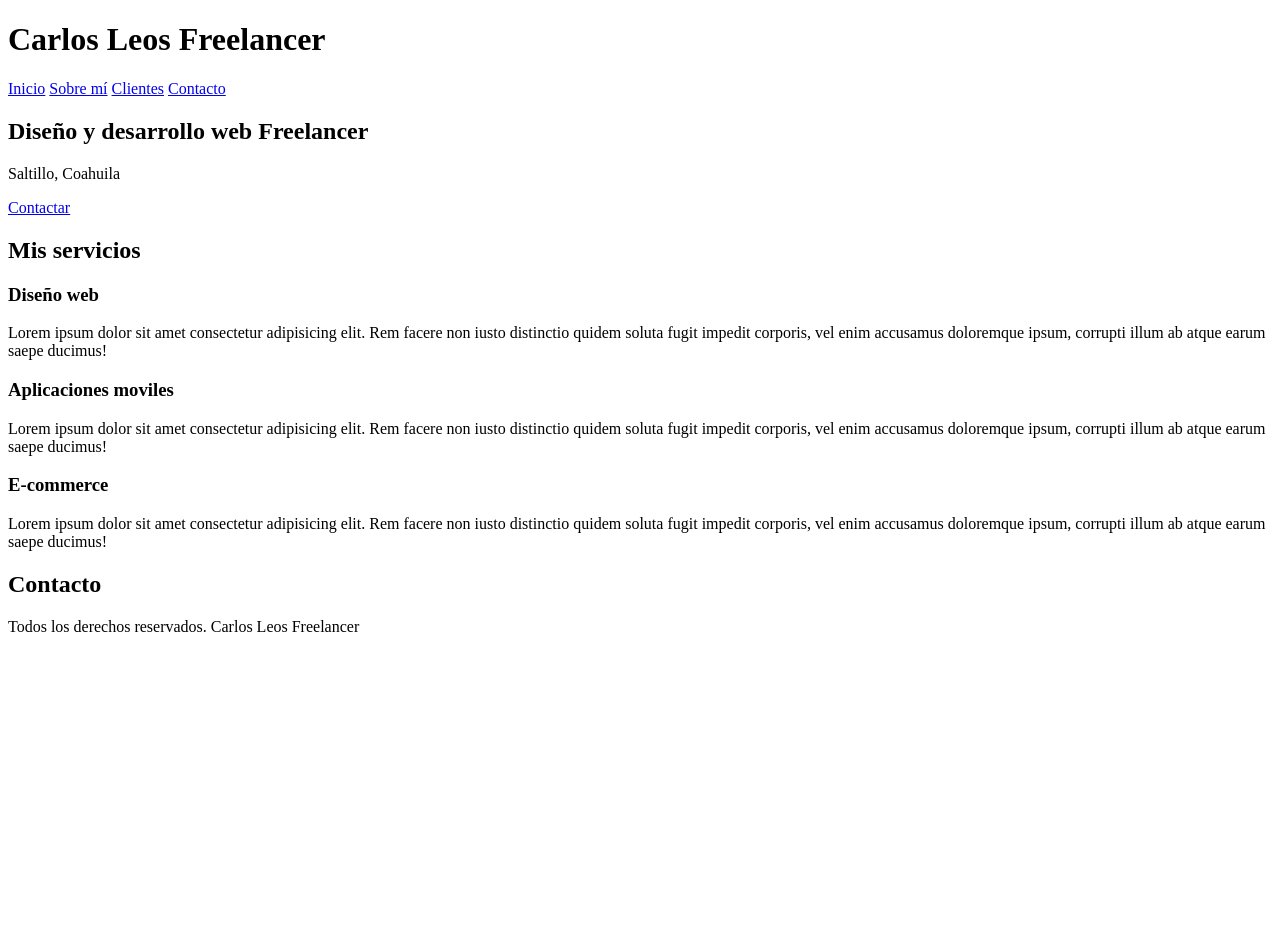
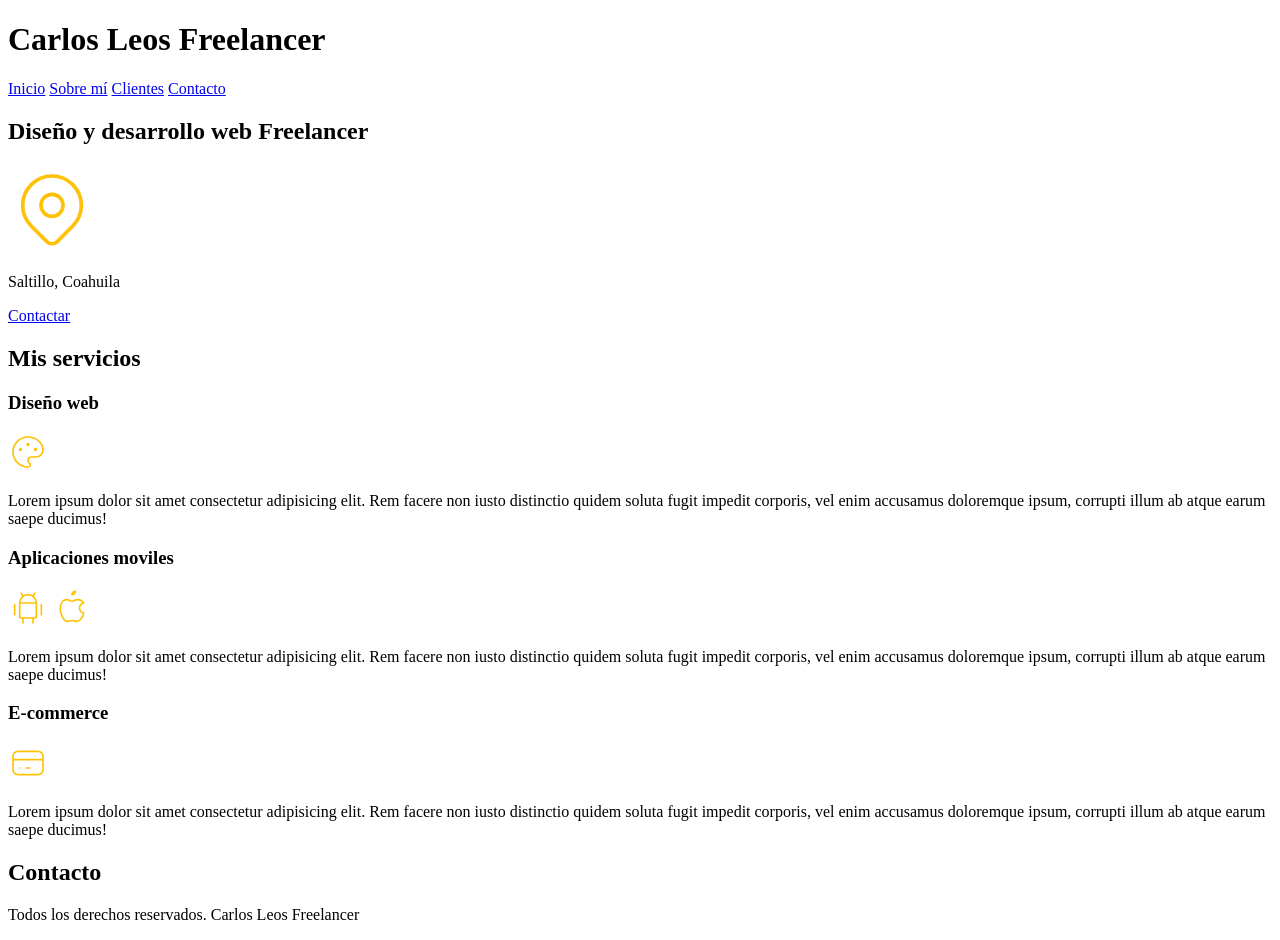
Before and after one commit to Aruleos/ProyectosDesarrolloWeb, a plain HTML site: page Freelancer/index.html in a window 1280 px wide. Before the commit the page ends 800 px from the top, so only its background shows below. Drawn offline with Linux system fonts and the light colour scheme.

Commit message:
Iconos de la pagina index.html

```diff
--- a/Freelancer/index.html
+++ b/Freelancer/index.html
@@ -21,6 +21,11 @@
 
     <section>
         <h2>Diseño y desarrollo web Freelancer</h2>
+        <svg xmlns="http://www.w3.org/2000/svg" class="icon icon-tabler icon-tabler-map-pin" width="88" height="88" viewBox="0 0 24 24" stroke-width="1" stroke="#ffc107" fill="none" stroke-linecap="round" stroke-linejoin="round">
+            <path stroke="none" d="M0 0h24v24H0z" fill="none"/>
+            <circle cx="12" cy="11" r="3" />
+            <path d="M17.657 16.657l-4.243 4.243a2 2 0 0 1 -2.827 0l-4.244 -4.243a8 8 0 1 1 11.314 0z" />
+        </svg>
         <p>Saltillo, Coahuila</p>
         <a href="#">Contactar</a>
     </section>
@@ -29,14 +34,43 @@
         <h2>Mis servicios</h2>
         <section>
             <h3>Diseño web</h3>
+            <svg xmlns="http://www.w3.org/2000/svg" class="icon icon-tabler icon-tabler-palette" width="40" height="40" viewBox="0 0 24 24" stroke-width="1" stroke="#ffc107" fill="none" stroke-linecap="round" stroke-linejoin="round">
+                <path stroke="none" d="M0 0h24v24H0z" fill="none"/>
+                <path d="M12 21a9 9 0 1 1 0 -18a9 8 0 0 1 9 8a4.5 4 0 0 1 -4.5 4h-2.5a2 2 0 0 0 -1 3.75a1.3 1.3 0 0 1 -1 2.25" />
+                <circle cx="7.5" cy="10.5" r=".5" fill="currentColor" />
+                <circle cx="12" cy="7.5" r=".5" fill="currentColor" />
+                <circle cx="16.5" cy="10.5" r=".5" fill="currentColor" />
+            </svg>
             <p>Lorem ipsum dolor sit amet consectetur adipisicing elit. Rem facere non iusto distinctio quidem soluta fugit impedit corporis, vel enim accusamus doloremque ipsum, corrupti illum ab atque earum saepe ducimus!</p>
         </section>
         <section>
             <h3>Aplicaciones moviles</h3>
+            <svg xmlns="http://www.w3.org/2000/svg" class="icon icon-tabler icon-tabler-brand-android" width="40" height="40" viewBox="0 0 24 24" stroke-width="1" stroke="#ffc107" fill="none" stroke-linecap="round" stroke-linejoin="round">
+                <path stroke="none" d="M0 0h24v24H0z" fill="none"/>
+                <line x1="4" y1="10" x2="4" y2="16" />
+                <line x1="20" y1="10" x2="20" y2="16" />
+                <path d="M7 9h10v8a1 1 0 0 1 -1 1h-8a1 1 0 0 1 -1 -1v-8a5 5 0 0 1 10 0" />
+                <line x1="8" y1="3" x2="9" y2="5" />
+                <line x1="16" y1="3" x2="15" y2="5" />
+                <line x1="9" y1="18" x2="9" y2="21" />
+                <line x1="15" y1="18" x2="15" y2="21" />
+            </svg>
+            <svg xmlns="http://www.w3.org/2000/svg" class="icon icon-tabler icon-tabler-brand-apple" width="40" height="40" viewBox="0 0 24 24" stroke-width="1" stroke="#ffc107" fill="none" stroke-linecap="round" stroke-linejoin="round">
+                <path stroke="none" d="M0 0h24v24H0z" fill="none"/>
+                <path d="M9 7c-3 0 -4 3 -4 5.5c0 3 2 7.5 4 7.5c1.088 -.046 1.679 -.5 3 -.5c1.312 0 1.5 .5 3 .5s4 -3 4 -5c-.028 -.01 -2.472 -.403 -2.5 -3c-.019 -2.17 2.416 -2.954 2.5 -3c-1.023 -1.492 -2.951 -1.963 -3.5 -2c-1.433 -.111 -2.83 1 -3.5 1c-.68 0 -1.9 -1 -3 -1z" />
+                <path d="M12 4a2 2 0 0 0 2 -2a2 2 0 0 0 -2 2" />
+            </svg>
             <p>Lorem ipsum dolor sit amet consectetur adipisicing elit. Rem facere non iusto distinctio quidem soluta fugit impedit corporis, vel enim accusamus doloremque ipsum, corrupti illum ab atque earum saepe ducimus!</p>
         </section>
         <section>
             <h3>E-commerce</h3>
+            <svg xmlns="http://www.w3.org/2000/svg" class="icon icon-tabler icon-tabler-credit-card" width="40" height="40" viewBox="0 0 24 24" stroke-width="1" stroke="#ffc107" fill="none" stroke-linecap="round" stroke-linejoin="round">
+                <path stroke="none" d="M0 0h24v24H0z" fill="none"/>
+                <rect x="3" y="5" width="18" height="14" rx="3" />
+                <line x1="3" y1="10" x2="21" y2="10" />
+                <line x1="7" y1="15" x2="7.01" y2="15" />
+                <line x1="11" y1="15" x2="13" y2="15" />
+            </svg>
             <p>Lorem ipsum dolor sit amet consectetur adipisicing elit. Rem facere non iusto distinctio quidem soluta fugit impedit corporis, vel enim accusamus doloremque ipsum, corrupti illum ab atque earum saepe ducimus!</p>
         </section>
     </main>
```
